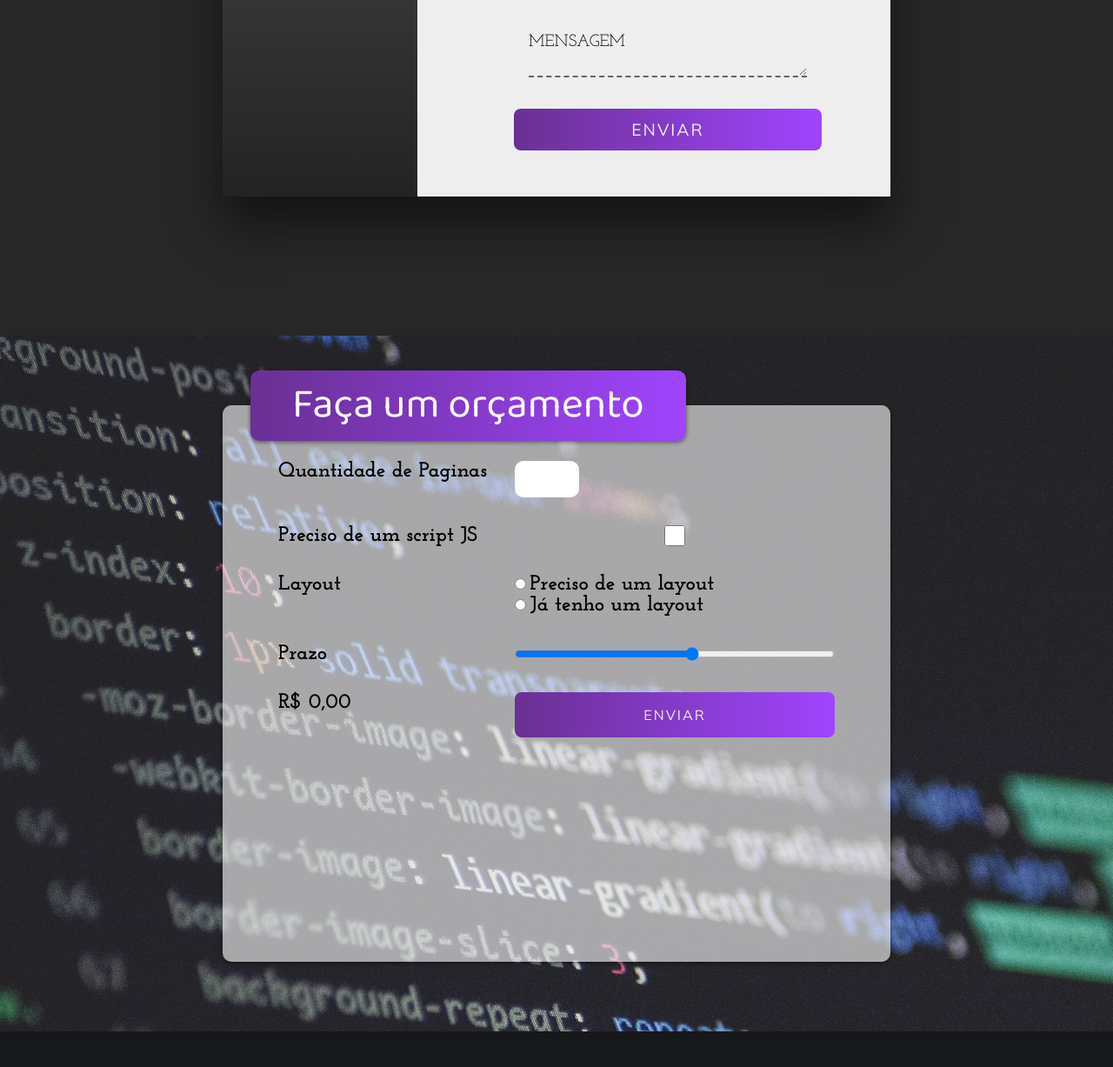
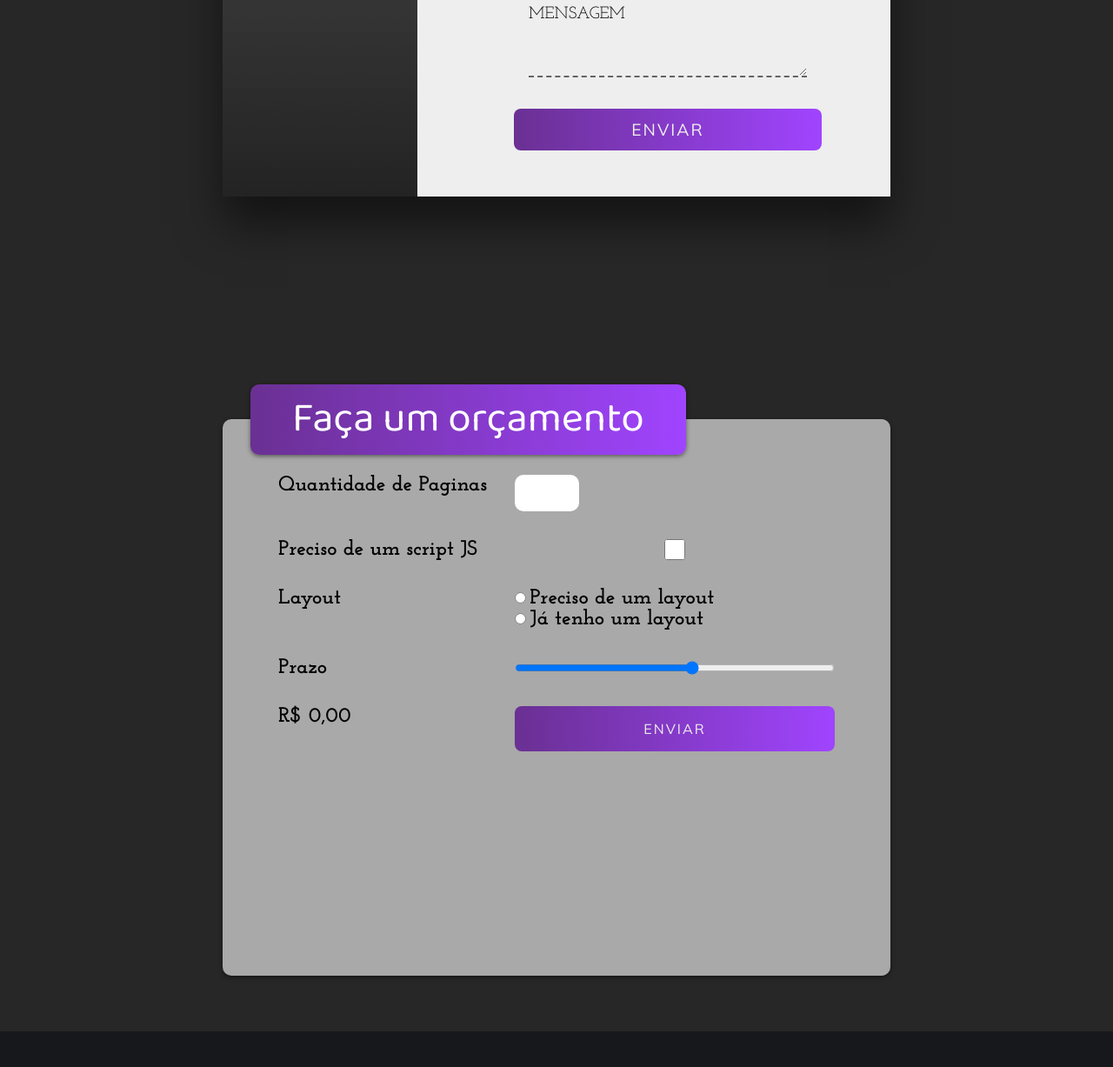
Before and after one commit to Funderburker1/Portifolio, a plain HTML site: page index.html in a window 1280 px wide. Shown: the part 2526-3753 px from the top of the page at 87% size. Drawn offline with Linux system fonts and the light colour scheme; grey boxes are pictures that could not be loaded.

Commit message:
:up: att

```diff
--- a/css/contato.css
+++ b/css/contato.css
@@ -85,7 +85,6 @@
 .field-label {
   position: absolute;
   left: 0;
-  top: 2rem;
   font-size: 1.2rem;
   font-family: var(--font-secundary);
   text-transform: uppercase;
--- a/css/orcamento.css
+++ b/css/orcamento.css
@@ -18,7 +18,7 @@
 .sessao-orcamento {
   width: 100%;
   height: 100vh;
-  background: url(/img/bg-orcamento.jpg);
+  background-color: #272727;
   object-fit: cover;
   display: flex;
   justify-content: center;
@@ -32,6 +32,7 @@
   border-radius: 10px;
   box-shadow: 0 0.1rem 0.3rem rgba(0, 0, 0, 0.5);
   position: relative;
+  margin-top: 2rem;
 }
 
 .sessao-orcamento h1 {
```
